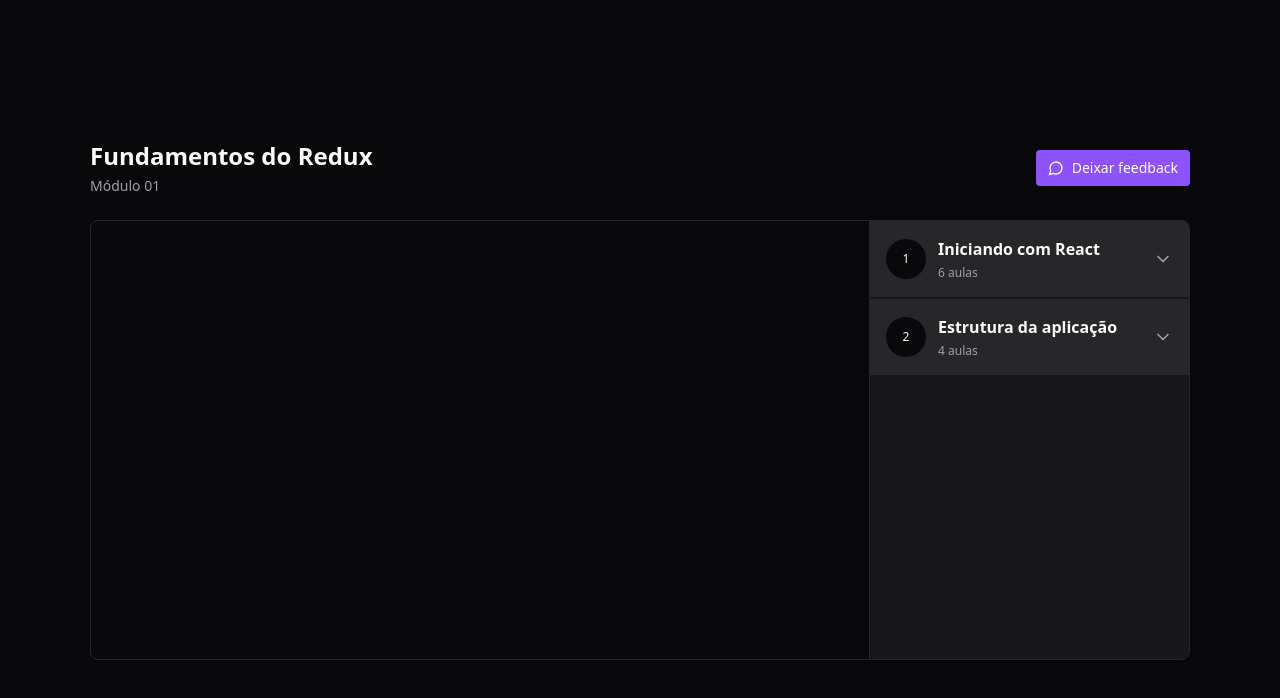
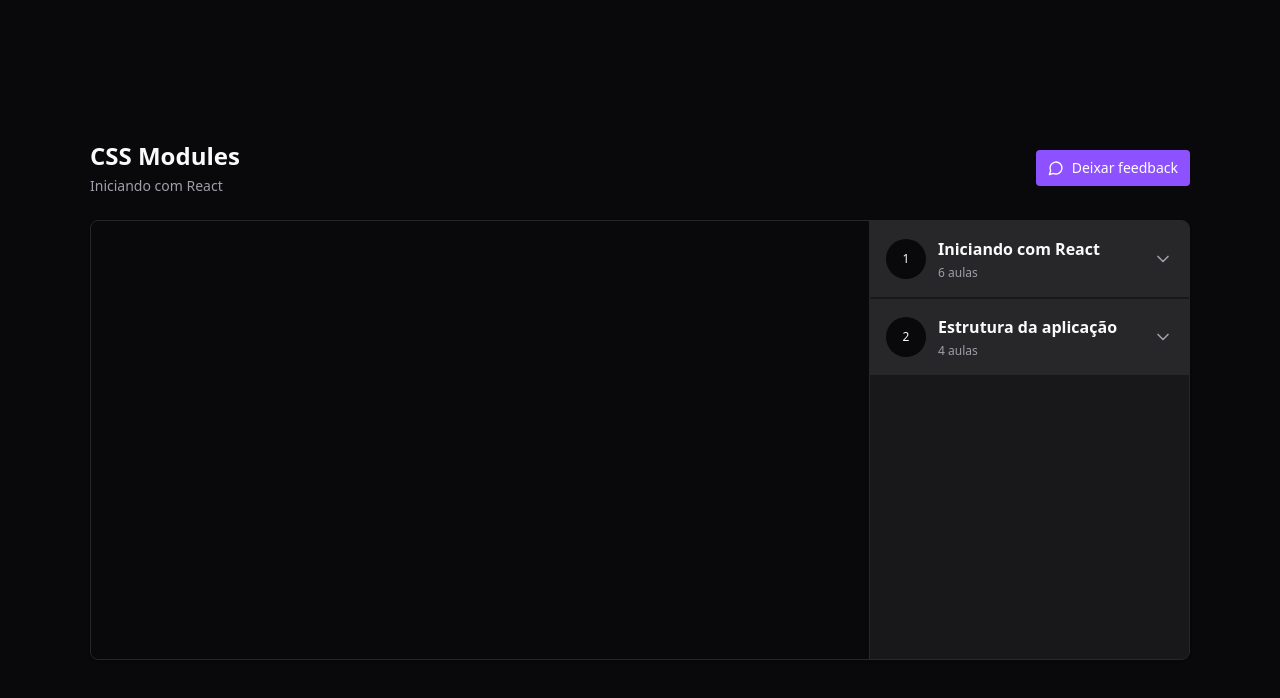
Before and after one commit to carolribeiro2112/redux-video-player, a React (Vite) app: page / in a window 1280 px wide. Shown: the top 698 px of the page. Built offline with nearby package versions, Linux system fonts and the light colour scheme.

Commit message:
feat: Making names in Header.tsx dynamic

```diff
--- a/src/components/Header.tsx
+++ b/src/components/Header.tsx
@@ -1,8 +1,19 @@
+import { useAppSelector } from "../store";
+
 export function Header() {
+  const { currentLesson, currentModule } = useAppSelector((state) => {
+    const { currentModuleIndex, currentLessonIndex } = state.player;
+
+    const currentModule = state.player.course.modules[currentModuleIndex];
+    const currentLesson = currentModule.lessons[currentLessonIndex];
+
+    return { currentLesson, currentModule };
+  });
+
   return (
     <div className="flex flex-col gap-1">
-      <h1 className="text-2xl font-bold">Fundamentos do Redux</h1>
-      <span className="text-sm text-zinc-400">Módulo 01</span>
+      <h1 className="text-2xl font-bold">{currentLesson.title}</h1>
+      <span className="text-sm text-zinc-400">{currentModule.title}</span>
     </div>
   );
 }
```
